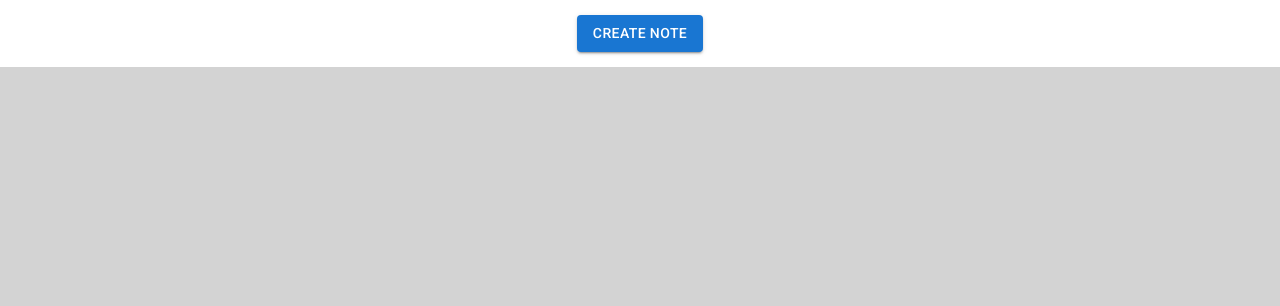
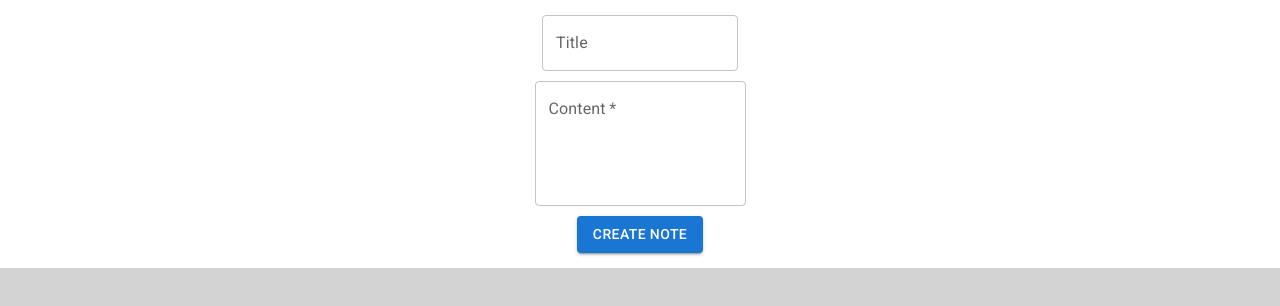
Before and after one commit to DanielaBreher/notes-app, a React (Create React App) app: page / in a window 1280 px wide. Shown: the top 306 px of the page. Built offline with nearby package versions, Linux system fonts and the light colour scheme.

Commit message:
Milestone 5 + 8

```diff
--- a/src/App.js
+++ b/src/App.js
@@ -8,6 +8,7 @@ import Box from "@mui/material/Box";
 import Typography from "@mui/material/Typography";
 import Modal from "@mui/material/Modal";
 import { Note } from "./components/note";
+import { TextField } from "@mui/material";
 
 const Item = styled(Paper)(({ theme }) => ({
   backgroundColor: theme.palette.mode === "dark" ? "#1A2027" : "#fff",
@@ -29,26 +30,35 @@ const style = {
   p: 4,
 };
 
+const initialNotes = JSON.parse(localStorage.getItem("notes") || "[]");
+
 function App() {
   //     state , setState
-  const [notes, setNotes] = useState([]);
+  const [notes, setNotes] = useState(initialNotes);
   const [open, setOpen] = useState(false);
+  const [content, setContent] = useState("");
+  const [title, setTitle] = useState("");
   const [selectedNoteId, setSelectedNoteId] = useState();
   const handleOpen = () => setOpen(true);
   const handleClose = () => setOpen(false);
 
   console.log(notes);
 
-  const handleCreateNote = () => {
-    setNotes((prevNotes) => [
+  const handleCreateNote = (e) => {
+    e.preventDefault();
+    setNotes((prevNotes) => {
+      const updatedNotes = [
         ...prevNotes,
         {
           id: Math.random(),
-        title: "Note",
-        content: "Example note",
+          title: title,
+          content: content,
           date: new Date(),
         },
-    ]);
+      ];
+      localStorage.setItem("notes", JSON.stringify(updatedNotes));
+      return updatedNotes;
+    });
   };
 
   const handleDeleteNote = (id) => {
@@ -61,7 +71,11 @@ function App() {
         handleClose();
         return;
       }
-      setNotes((prevNotes) => prevNotes.filter((n) => n.id !== id));
+      setNotes((prevNotes) => {
+        const notesAfterDeletion = prevNotes.filter((n) => n.id !== id);
+        localStorage.setItem("notes", JSON.stringify(notesAfterDeletion));
+        return notesAfterDeletion;
+      });
     } finally {
       handleClose();
     }
@@ -75,9 +89,36 @@ function App() {
   return (
     <div className="App">
       <header>
-        <Button onClick={handleCreateNote} variant="contained">
+        <form onSubmit={handleCreateNote}>
+          <div>
+            <TextField
+              id="standard-multiline-flexible"
+              label="Title"
+              multiline
+              maxRows={4}
+              value={title}
+              placeholder="Enter Title"
+              onChange={(e) => setTitle(e.target.value)}
+              sx={{ marginBottom: "10px" }}
+            />
+          </div>
+          <div>
+            <TextField
+              id="outlined-multiline-static"
+              label="Content"
+              multiline
+              required
+              rows={4}
+              value={content}
+              onChange={(e) => setContent(e.target.value)}
+              placeholder="Enter note content"
+              sx={{ marginBottom: "10px" }}
+            />
+          </div>
+          <Button type="submit" variant="contained">
             Create Note
           </Button>
+        </form>
       </header>
       <main>
         <Grid
```
Lines whose indentation alone changed are shown as unchanged.
